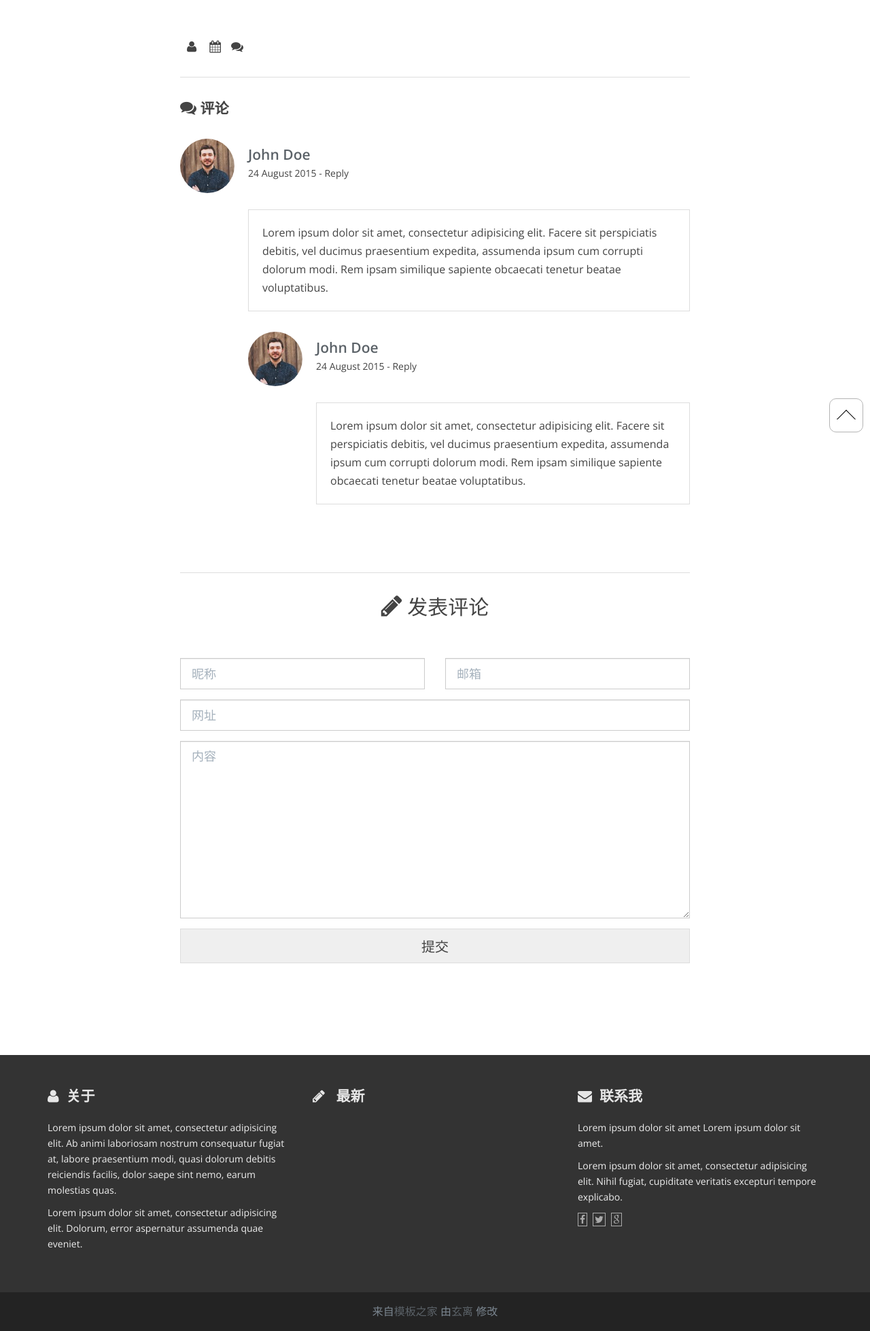
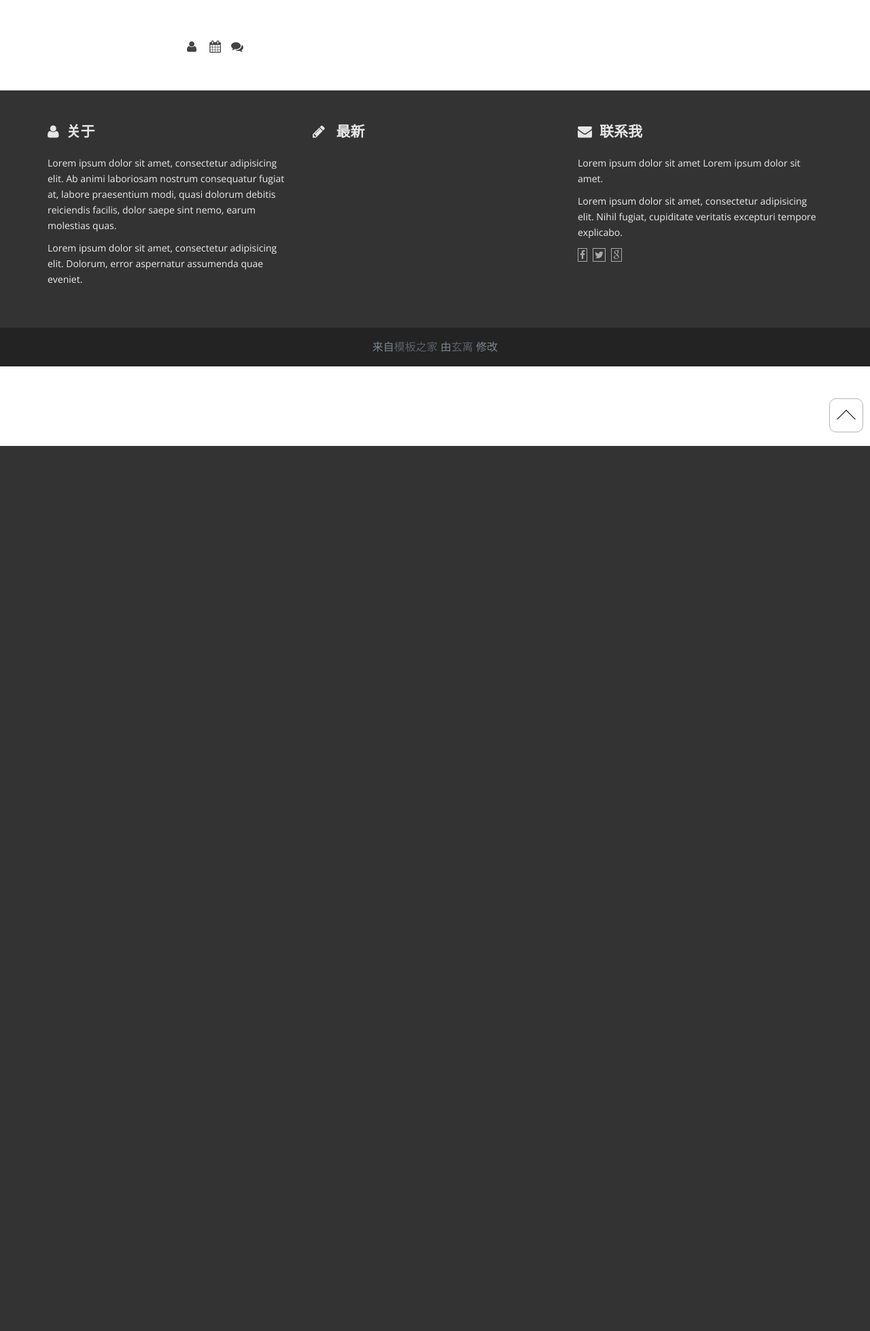
Before and after one commit to h1962809507/myblog-f, a Flask app: template blog/templates/blog/single.html in a window 1280 px wide. Shown: the part 144-2102 px from the top of the page at 68% size. After the commit the page ends 800 px from the top, so only its background shows below. Run offline with Flask 2, Linux system fonts and the light colour scheme; the template is opened without the code that fills it, so the values that code supplies are empty; some libraries are stand-ins or nearby versions.

Commit message:
删除评论

```diff
--- a/blog/modules/page/views.py
+++ b/blog/modules/page/views.py
@@ -1,7 +1,5 @@
 import collections
-from flask import render_template, current_app
-from flask.json import jsonify
-
+from flask import render_template
 from blog import db
 from blog.models import Article, Category, Tag
 from . import page_blu
--- a/blog/templates/blog/single.html
+++ b/blog/templates/blog/single.html
@@ -24,78 +24,6 @@
                         </div>
                     </article>
 
-                    <aside class="comments" id="comments">
-                        <hr>
-
-                        <h3><i class="fa fa-comments"></i> 评论</h3>
-
-                        <article class="comment">
-                            <header class="clearfix">
-                                <img src="../../static/img/avatar.png" alt="A Smart Guy" class="avatar">
-                                <div class="meta">
-                                    <h3><a href="#">John Doe</a></h3>
-                                    <span class="date">
-                                        24 August 2015
-                                    </span>
-                                    <span class="separator">
-                                        -
-                                    </span>
-
-                                    <a href="#create-comment" class="reply-link">Reply</a>
-                                </div>
-                            </header>
-                             <div class="body">
-                               Lorem ipsum dolor sit amet, consectetur adipisicing elit. Facere sit perspiciatis debitis, vel ducimus praesentium expedita, assumenda ipsum cum corrupti dolorum modi. Rem ipsam similique sapiente obcaecati tenetur beatae voluptatibus.
-                            </div>
-                        </article>
-
-                        <article class="comment reply">
-                            <header class="clearfix">
-                                <img src="../../static/img/avatar.png" alt="A Smart Guy" class="avatar">
-                                <div class="meta">
-                                    <h3><a href="#">John Doe</a></h3>
-                                    <span class="date">
-                                        24 August 2015
-                                    </span>
-                                    <span class="separator">
-                                        -
-                                    </span>
-
-                                    <a href="#create-comment" class="reply-link">Reply</a>
-                                </div>
-                            </header>
-                             <div class="body">
-                               Lorem ipsum dolor sit amet, consectetur adipisicing elit. Facere sit perspiciatis debitis, vel ducimus praesentium expedita, assumenda ipsum cum corrupti dolorum modi. Rem ipsam similique sapiente obcaecati tenetur beatae voluptatibus.
-                            </div>
-                        </article>
-
-                    </aside>
-
-                    <aside class="create-comment" id="create-comment">
-                        <hr>
-
-                        <h2><i class="fa fa-pencil"></i> 发表评论 </h2>
-
-                        <form action="#" method="get" accept-charset="utf-8">
-                            <div class="row">
-                                <div class="col-md-6">
-                                    <input type="text" name="name" id="comment-name" placeholder="昵称" class="form-control input-lg">
-                                </div>
-                                <div class="col-md-6">
-                                    <input type="email" name="email" id="comment-email" placeholder="邮箱" class="form-control input-lg">
-                                </div>
-                            </div>
-
-                            <input type="url" name="name" id="comment-url" placeholder="网址" class="form-control input-lg">
-
-                            <textarea rows="10" name="message" id="comment-body" placeholder="内容" class="form-control input-lg"></textarea>
-
-                            <div class="buttons clearfix">
-                                <button type="submit" class="btn btn-xlarge btn-clean-one">提交</button>
-                            </div>
-                        </form>
-                    </aside>
-
                 </div>
 
             </div>
```
